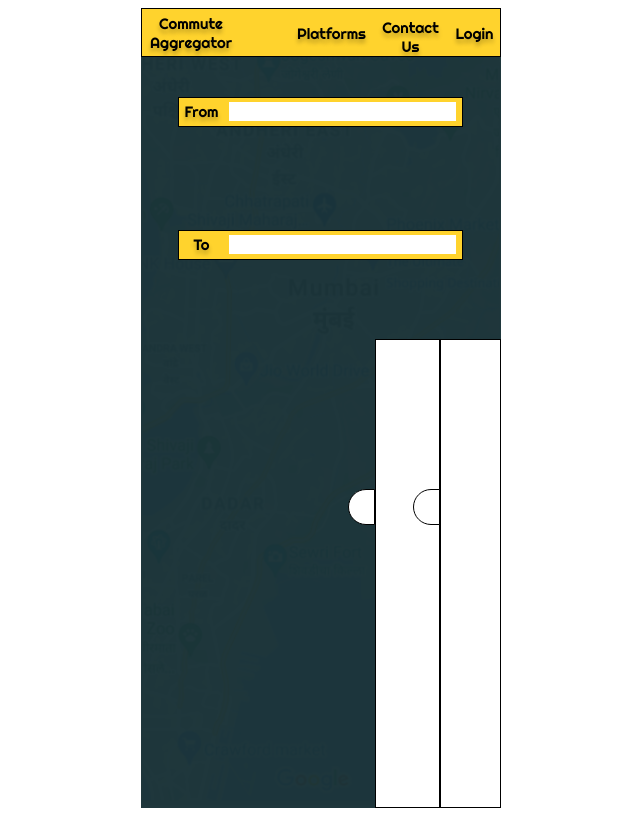
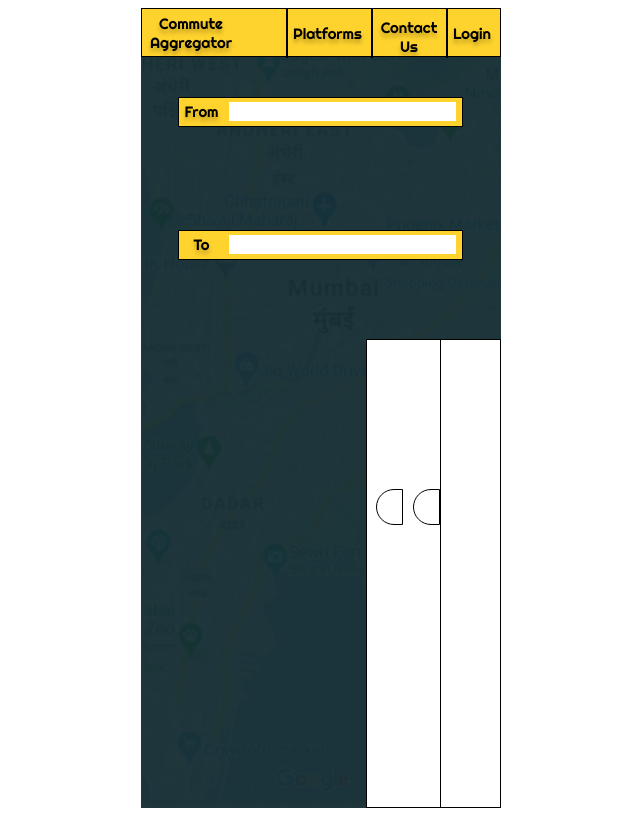
Before and after one commit to NotChampi0n/Commute-Aggregator, a PHP site: page /API_Page.html in a window 1280 px wide. Shown: the whole page, without its empty margins (319-959 px from the left). Run offline with PHP 8.4, Linux system fonts and the light colour scheme.

Commit message:
Added and Fixed API Page

```diff
--- a/API_Page.css
+++ b/API_Page.css
@@ -14,34 +14,31 @@ body {
   padding-left: 5px;
 }
 
-.v25_2 {
+.parent {
   width: 360px;
   height: 800px;
   background: rgba(255, 255, 255, 1);
-  opacity: 1;
   position: relative;
   overflow: hidden;
   margin-left: auto;
   margin-right: auto;
 }
-.v36_12 {
+.bgContainer {
   width: 360px;
   height: 751px;
   position: absolute;
   top: 49px;
   overflow: hidden;
 }
-.v25_61 {
+.map {
   width: 360px;
   height: 751px;
   background: url("/Map.png");
   background-repeat: no-repeat;
   background-position: center center;
   background-size: cover;
-  opacity: 0.5;
+  opacity: 0.9;
   position: relative;
-  top: 0px;
-  left: 0px;
   box-shadow: 0px 4px 4px rgba(0, 0, 0, 0.25);
   overflow: hidden;
 }
@@ -50,81 +47,66 @@ body {
   width: 360px;
   height: 751px;
   position: absolute;
+  top: 0px;
+  left: 0px;
   background-color: #072227;
   opacity: 0.9;
-    top: 0px;
-    left: 0px;
 }
 
-.v25_60 {
+.navbarParent {
   width: 360px;
-  height: 751px;
-  background: rgba(7, 34, 39, 0.9100000262260437);
-  opacity: 1;
+  height: 50px;
   position: relative;
   overflow: hidden;
 }
-.v25_73 {
-  width: 360px;
-  height: 50px;
-  opacity: 1;
-  position: relative;
-  overflow: hidden;
-}
-.v25_44 {
+.navbarContainer {
   width: 360px;
   height: 49px;
   background: rgba(255, 211, 45, 1);
-  opacity: 1;
   position: relative;
-  top: 0px;
-  left: 0px;
   border: 1px solid rgba(0, 0, 0, 1);
   overflow: hidden;
 }
-.v25_45 {
+.comAgg {
   width: 82px;
   color: rgba(0, 0, 0, 1);
   position: absolute;
   top: 6px;
   left: 9px;
   text-shadow: 0px 4px 4px rgba(0, 0, 0, 0.25);
-  opacity: 1;
   text-align: center;
 }
-.v25_46 {
-  width: 69px;
+.platforms {
+  width: 70px;
   color: rgba(0, 0, 0, 1);
   position: absolute;
-  top: 16px;
-  left: 156px;
+  top: 0px;
+  left: 145px;
   text-shadow: 0px 4px 4px rgba(0, 0, 0, 0.25);
   text-align: center;
 }
 
-.v25_50 {
+.contactUs {
   width: 69px;
+  padding-top: 10px;
   color: rgba(0, 0, 0, 1);
   position: absolute;
-  top: 10px;
-  left: 235px;
-  /* padding-top: 10px; */
+  top: 0px;
+  left: 230px;
   text-shadow: 0px 4px 4px rgba(0, 0, 0, 0.25);
-  opacity: 1;
   text-align: center;
 }
 
-.v25_51 {
+.login {
   width: 39px;
   color: rgba(0, 0, 0, 1);
   position: absolute;
-  top: 16px;
-  left: 314px;
+  top: 0px;
+  left: 305px;
   text-shadow: 0px 4px 4px rgba(0, 0, 0, 0.25);
-  opacity: 1;
   text-align: center;
 }
-.v25_71 {
+.fromParent {
   width: 285px;
   height: 30px;
   position: absolute;
@@ -202,7 +178,7 @@ body {
   text-shadow: 0px 4px 4px rgba(0, 0, 0, 0.25);
   text-align: center;
 }
-.v26_71 {
+.apiParent {
   width: 360px;
   height: 469px;
   position: absolute;
@@ -210,32 +186,38 @@ body {
   left: 0px;
   overflow: hidden;
 }
-.v25_74 {
-  width: 65px;
+
+.uberApiParent {
+  width: 100px;
   height: 469px;
   position: absolute;
   top: 0px;
-  left: 234px;
+  left: 225px;
   overflow: hidden;
 }
-.v25_63 {
-  width: 65px;
+.uberApiContainer {
+  width: 100px;
   height: 469px;
+  left: 0px;
   background: rgba(255, 255, 255, 1);
   position: relative;
   border: 1px solid rgba(0, 0, 0, 1);
   overflow: hidden;
 }
-.v25_85 {
-  width: 100px;
-  height: 32px;
+.uberApiBtn {
+  width: 27px;
+  height: 36px;
+  background: rgba(255, 255, 255, 1);
   position: absolute;
-  top: 306px;
-  left: 14px;
-  transform: rotate(-90deg);
+  top: 150px;
+  left: 10px;
+  border: 1px solid rgba(0, 0, 0, 1);
+  border-top-left-radius: 50px;
+  border-bottom-left-radius: 50px;
   overflow: hidden;
 }
-.v25_75 {
+
+.revvApiParent {
   width: 88px;
   height: 469px;
   position: absolute;
@@ -243,7 +225,7 @@ body {
   left: 272px;
   overflow: hidden;
 }
-.v25_62 {
+.revvApiContainer {
   width: 61px;
   height: 469px;
   background: rgba(255, 255, 255, 1);
@@ -252,11 +234,10 @@ body {
   border: 1px solid rgba(0, 0, 0, 1);
   overflow: hidden;
 }
-.v25_67 {
+.revvApiBtn {
   width: 27px;
   height: 36px;
   background: rgba(255, 255, 255, 1);
-  opacity: 1;
   position: absolute;
   top: 150px;
   border: 1px solid rgba(0, 0, 0, 1);
@@ -264,64 +245,3 @@ body {
   border-bottom-left-radius: 50px;
   overflow: hidden;
 }
-.v25_76 {
-  width: 261px;
-  height: 469px;
-  position: absolute;
-  top: 469px;
-  left: 261px;
-  transform: rotate(-180deg);
-  overflow: hidden;
-}
-.v25_77 {
-  width: 234px;
-  height: 469px;
-  background: rgba(255, 255, 255, 1);
-  position: absolute;
-  left: 27px;
-  border: 1px solid rgba(0, 0, 0, 1);
-  transform: rotate(-180deg);
-  overflow: hidden;
-}
-.v25_78 {
-  width: 27px;
-  height: 36px;
-  background: rgba(255, 255, 255, 1);
-  position: absolute;
-  top: 319px;
-  border: 1px solid rgba(0, 0, 0, 1);
-  border-top-left-radius: 50px;
-  border-bottom-left-radius: 50px;
-  transform: rotate(-180deg);
-  overflow: hidden;
-}
-.v25_83 {
-  width: 129px;
-  height: 46px;
-  position: absolute;
-  top: 332px;
-  left: 209px;
-  overflow: hidden;
-}
-.v25_65 {
-  width: 27px;
-  height: 36px;
-  background: rgba(255, 255, 255, 1);
-  position: absolute;
-  top: 150px;
-  left: 207px;
-  border: 1px solid rgba(0, 0, 0, 1);
-  border-top-left-radius: 50px;
-  border-bottom-left-radius: 50px;
-  overflow: hidden;
-}
-
-.v25_87 {
-  width: 125px;
-  height: 47px;
-  position: absolute;
-  top: 230px;
-  left: 313px;
-  transform: rotate(-90deg);
-  overflow: hidden;
-}
--- a/API_Page.html
+++ b/API_Page.html
@@ -6,55 +6,49 @@
   </head>
   <body>
 
-    <div class="v25_2">
-      <div class="v36_12">
-        <div class="v25_61"></div>
+    <div class="parent">
+      <div class="bgContainer">
+        <div class="map"></div>
         <div class="maptint"></div>
-        <div class="v25_60"></div>
       </div>
 
-      <div class="v25_73">
-        <div class="v25_44"></div>
-        <span class="v25_45">Commute Aggregator</span
-        ><span class="v25_46">Platforms</span>
-        <span class="v25_50">Contact Us</span><span class="v25_51">Login</span>
+      <div class="navbarParent">
+        <div class="navbarContainer"></div>
+        <span class="comAgg">Commute Aggregator</span
+        ><span class="platforms black_left_border">Platforms</span>
+        <span class="contactUs black_left_border">Contact Us</span>
+        <span class="login black_left_border">Login</span>
       </div>
 
-      <div class="v25_71">
-        <div class="v25_53"></div>
-        <span class="v25_54">From</span>
-        <div class="v25_55"></div>
+      <div class="fromParent">
+
+        <div class="fromContainer"></div>
+        <span class="fromLabel">From</span>
+        <div class="fromInput"></div>
+
       </div>
 
-      <div class="v25_72">
-        <div class="v25_56"></div>
-        <div class="v25_57"></div>
-        <span class="v25_58">To</span>
+      <div class="toParent">
+
+        <div class="toContainer"></div>
+        <div class="toLabel">To</div>
+        <span class="toInput"></span>
+
       </div>
 
-      <div class="v26_71">
-        <div class="v25_74">
-          <div class="v25_63"></div>
-          <div class="v25_85"></div>
+      <div class="apiParent">
+
+        <div class="uberApiParent">
+          <div class="uberApiContainer"></div>
+          <div class="uberApiBtn"></div>
         </div>
 
-        <div class="v25_75">
-          <div class="v25_62"></div>
-          <div class="v25_67"></div>
+        <div class="revvApiParent">
+          <div class="revvApiContainer"></div>
+          <div class="revvApiBtn"></div>
         </div>
 
-        <div class="v25_76">
-          <div class="v25_77"></div>
-          <div class="v25_78"></div>
-          <div class="v25_83"></div>
-        </div>
-
-        <div class="v25_65"></div>
-        <div class="v25_79"></div>
-        <div class="v25_80"></div>
-        <div class="v25_81"></div>
-        <div class="v25_87"></div>
-      </div>
+     </div>
 
     </div>
   </body>
```
Also changed, not shown: other parts of API_Page.css (+32 -38 lines). Lines whose indentation alone changed are shown as unchanged.
